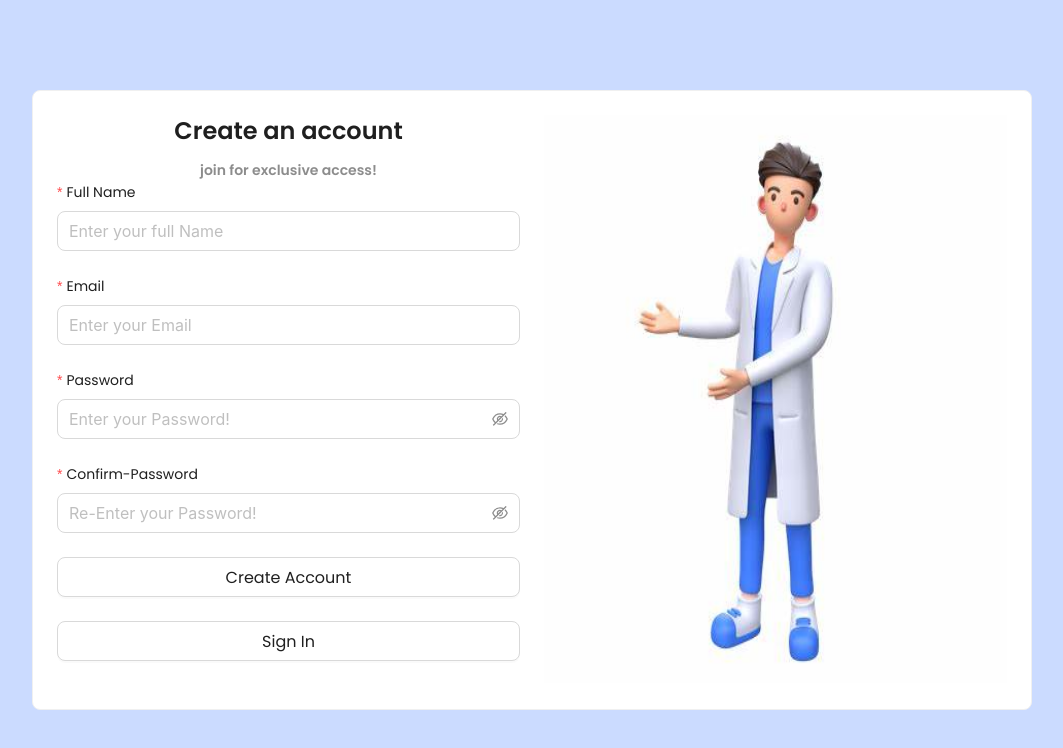
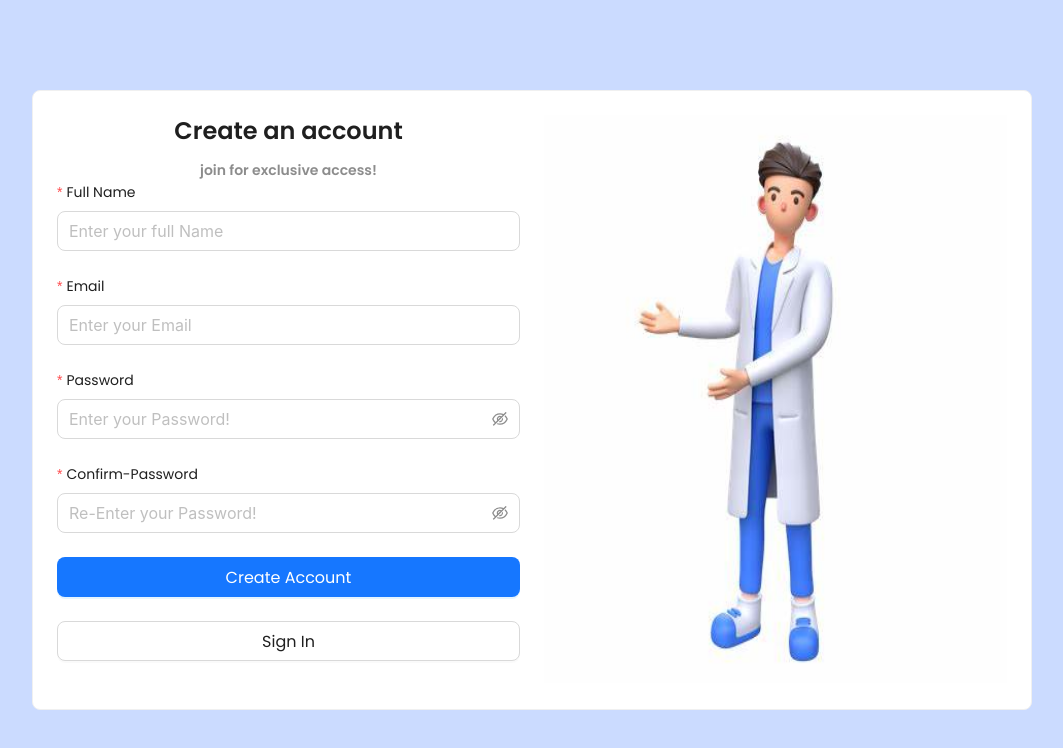
Before and after one commit to thilina330/react-authentication, a React (Vite) app in the folder client/: page / in a window 1280 px wide. Shown: the top 748 px of the page, without its empty margins (108-1171 px from the left). Built offline with nearby package versions, Linux system fonts and the light colour scheme.

Commit message:
create sign up page

```diff
--- a/client/src/auth/Register.jsx
+++ b/client/src/auth/Register.jsx
@@ -7,11 +7,13 @@ import useSignUp from '../hooks/useSignUp';
 
 const Register = () => {
 
-  const {loading,error,registerUser} = useSignUp()
+  const {loading,error,registerUser} = useSignUp();
 
   const handleRegister = (values) => {
-     registerUser(values)
+
+     registerUser(values);
   }
+  // console.log(values);
 
   return (
    <Card className='form-contanier'>
@@ -68,12 +70,12 @@ const Register = () => {
                   }
                   <Form.Item >
                     <Button
-                    type={`${loading ? '' : ''}`}
+                    type={`${loading ? '' : 'primary'}`}
                     size="large" htmlType="submit"
                     className='btn'
 
                     >
-                     {loading? <Span/> : 'Create Account'}
+                     {loading? "Create Account..." : 'Create Account'}
 
                     </Button>
                   </Form.Item>
```
